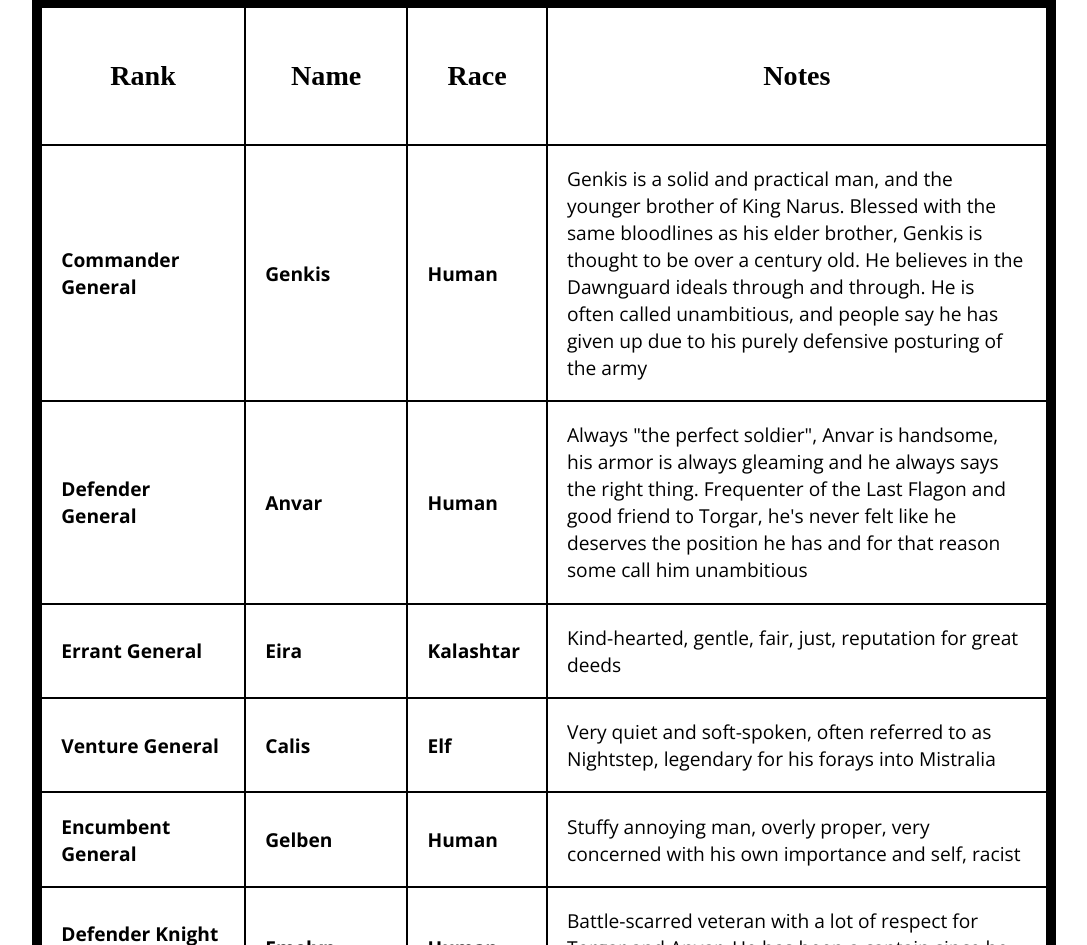
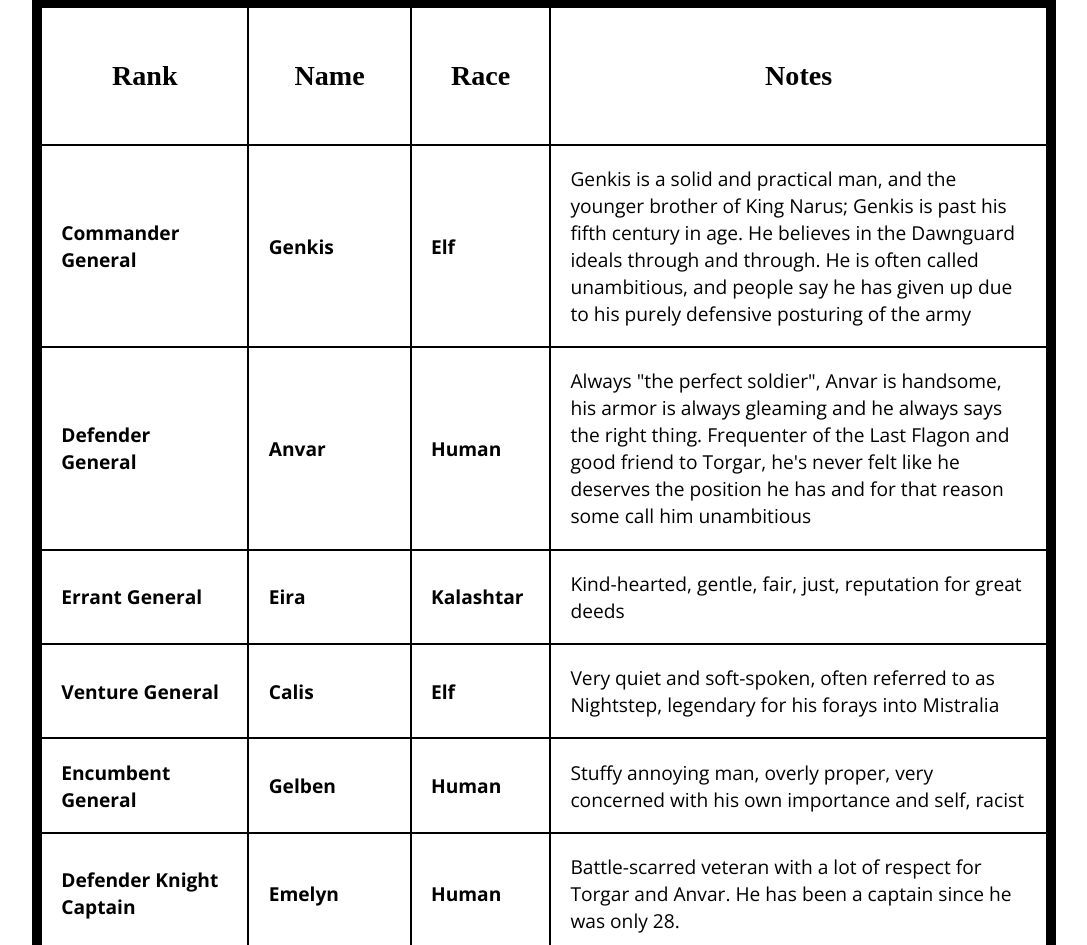
Before and after one commit to jameshart197/DuckPondDND, a plain HTML site: page Worlds/DuckPondWorlds/Ael/Listrus/factions/dawnguard.html in a window 1280 px wide. Shown: the part 1883-2828 px from the top of the page, without its empty margins (96-1183 px from the left). Drawn offline with nearby package versions, Linux system fonts and the light colour scheme.

```diff
--- a/Worlds/DuckPondWorlds/Ael/Listrus/factions/dawnguard.html
+++ b/Worlds/DuckPondWorlds/Ael/Listrus/factions/dawnguard.html
@@ -100,9 +100,9 @@
             <tr>
                 <td class="table-bold">Commander General</td>
                 <td class="table-bold">Genkis</td>
-                <td class="table-bold">Human</td>
-                <td>Genkis is a solid and practical man, and the younger brother of King Narus. Blessed with the same
-                    bloodlines as his elder brother, Genkis is thought to be over a century old. He believes in the
+                <td class="table-bold">Elf</td>
+                <td>Genkis is a solid and practical man, and the younger brother of King Narus; Genkis is past his fifth
+                    century in age. He believes in the
                     Dawnguard ideals through and through. He is often called unambitious, and people say he has given up
                     due to his purely defensive posturing of the army</td>
             </tr>
```
